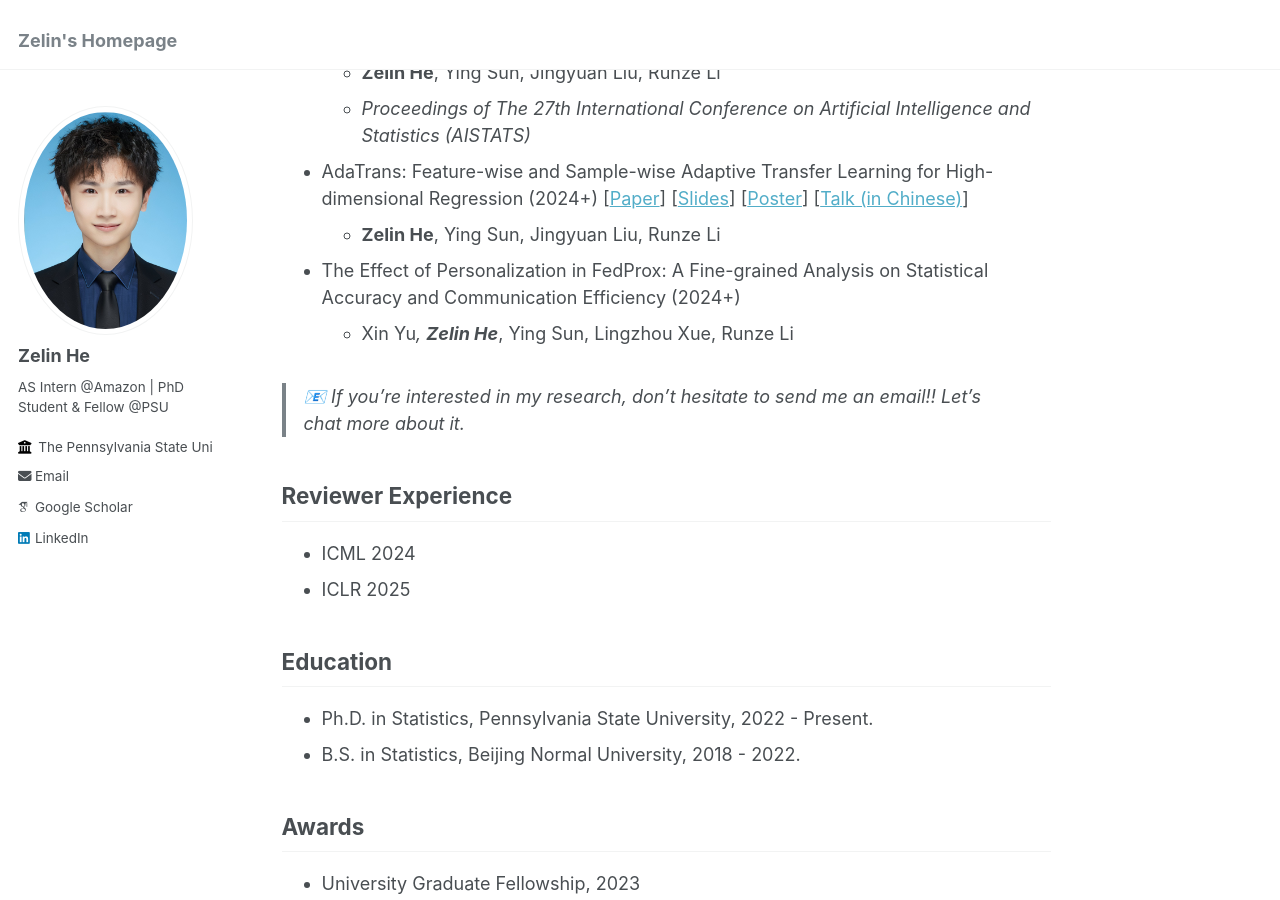
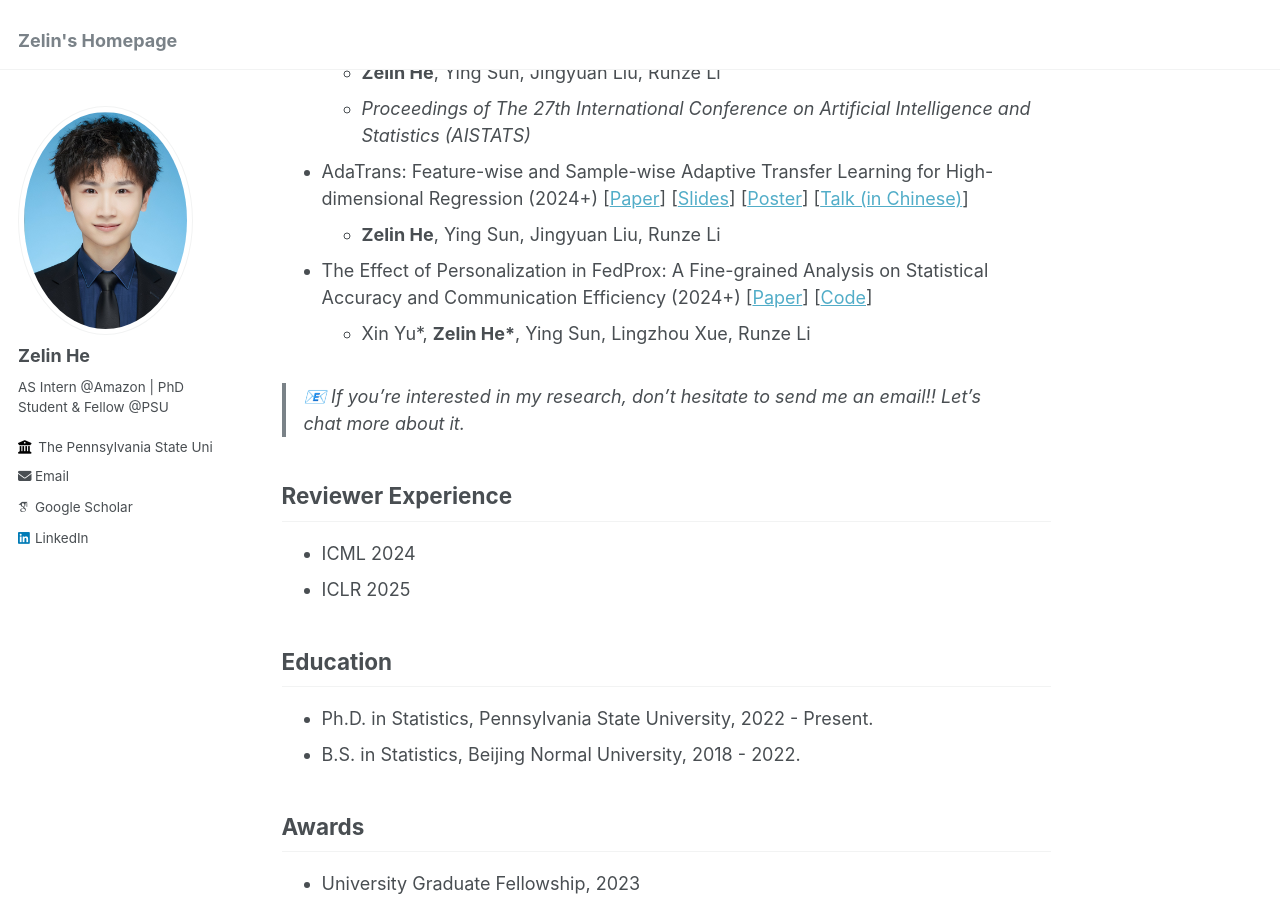
Before and after one commit to ZLHe0/zelinhe.github.io, a Jekyll site: the page built from _pages/about.md, in a window 1280 px wide and 900 px high, scrolled down 482 px. Built offline with Jekyll 4.4.1, drawn with Linux system fonts in a browser that asks for light colours; some web fonts are replaced.

Commit message:
Update about.md

```diff
--- a/_pages/about.md
+++ b/_pages/about.md
@@ -18,8 +18,8 @@ I am currently pursuing my Ph.D. in Statistics at Penn State. This summer, I joi
   - *Proceedings of The 27th International Conference on Artificial Intelligence and Statistics (AISTATS)*
 - AdaTrans: Feature-wise and Sample-wise Adaptive Transfer Learning for High-dimensional Regression (2024+) [[Paper](https://arxiv.org/abs/2403.13565)] [[Slides](files/trans-slides.pdf)] [[Poster](files/trans-poster.pdf)] [[Talk (in Chinese)](https://www.xiong99.com.cn/p/t_pc/course_pc_detail/video/v_65fd4c40e4b0d84d784b4b1d)]
   - **Zelin He**, Ying Sun, Jingyuan Liu, Runze Li
-- The Effect of Personalization in FedProx: A Fine-grained Analysis on Statistical Accuracy and Communication Efficiency (2024+)
-  - Xin Yu*, **Zelin He***, Ying Sun, Lingzhou Xue, Runze Li
+- The Effect of Personalization in FedProx: A Fine-grained Analysis on Statistical Accuracy and Communication Efficiency (2024+) [[Paper](https://www.arxiv.org/abs/2410.08934)] [[Code](https://github.com/ZLHe0/fedprox-bilevel)]
+  - Xin Yu\*, **Zelin He\***, Ying Sun, Lingzhou Xue, Runze Li
 
 >  📧 If you're interested in my research, don't hesitate to send me an email!! Let's chat more about it.
 
```
